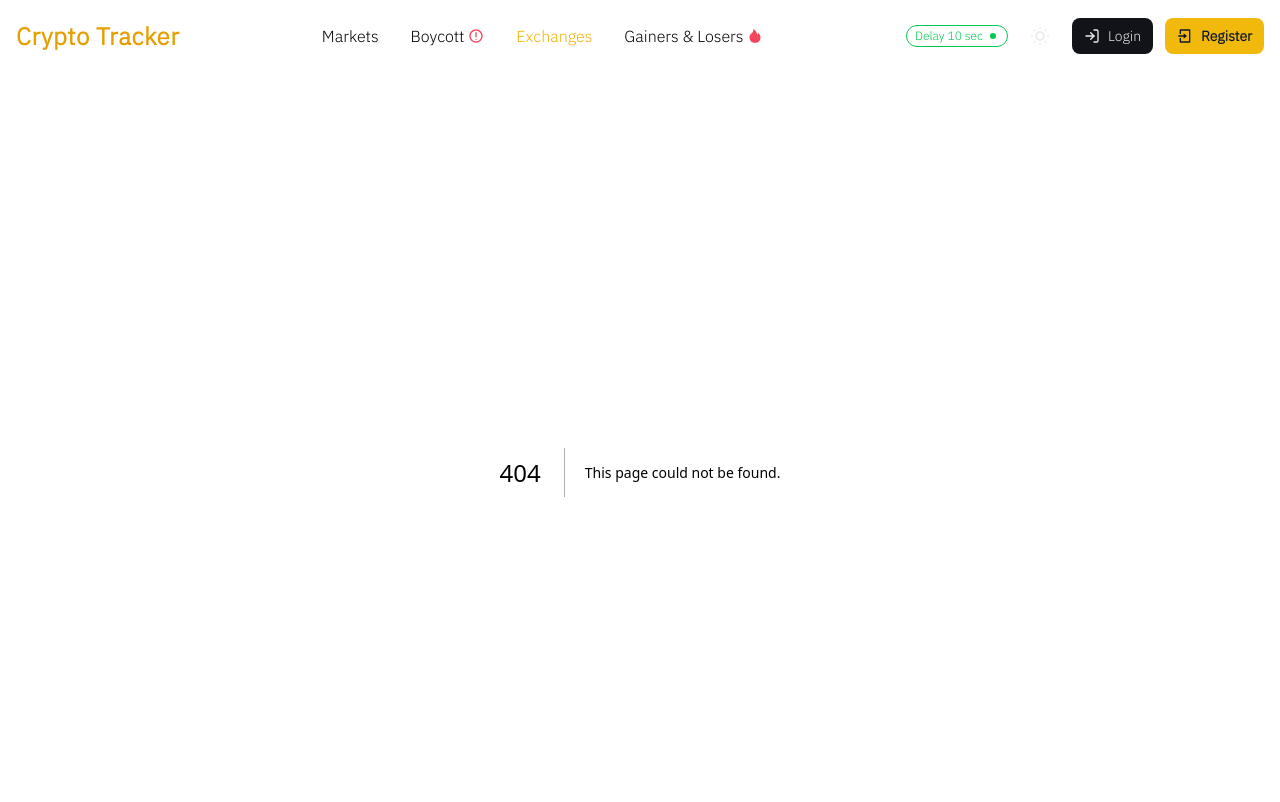
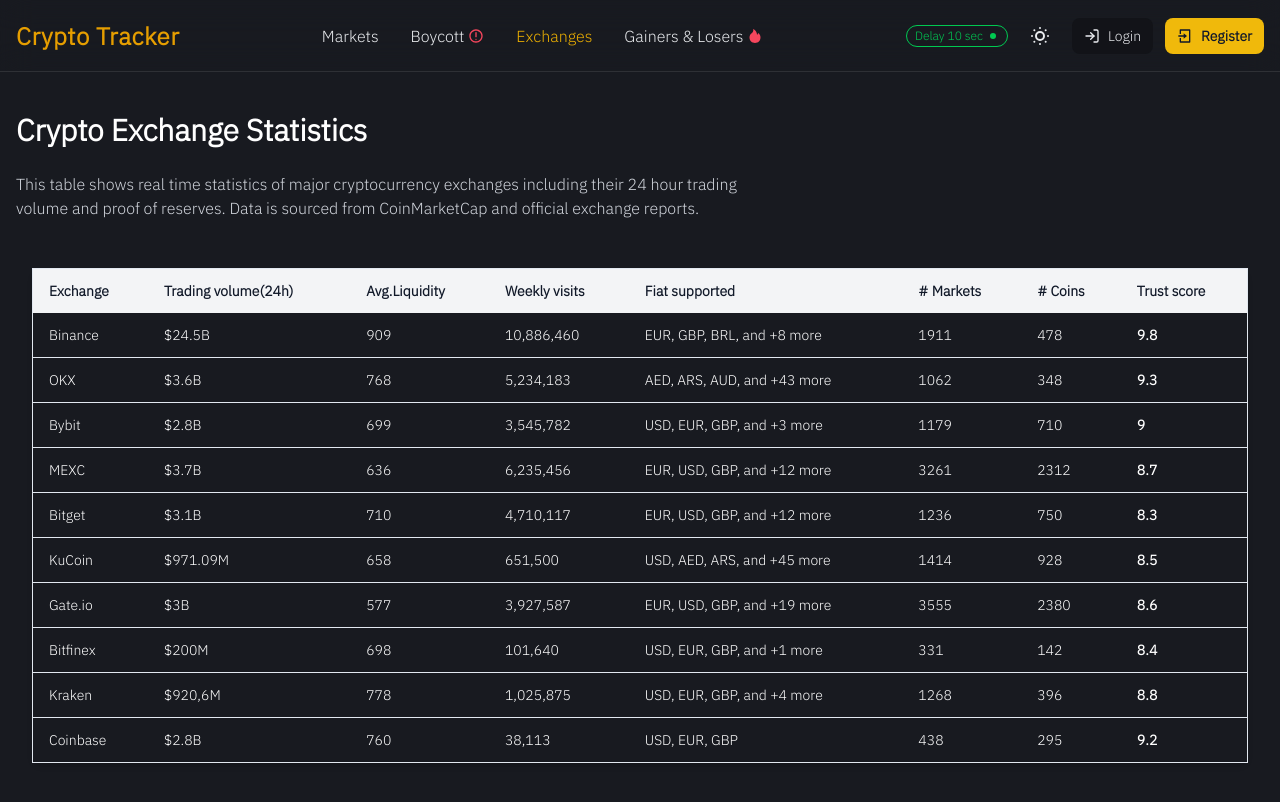
Before and after one commit to 14metehan53/crypto-tracker, a Next.js app: page /exchanges in a window 1280 px wide. Before the commit this address had no page. Shown: the top 802 px of the page. Built offline with nearby package versions, Linux system fonts and the light colour scheme.

Commit message:
sign in & sign up page

```diff
--- /dev/null
+++ b/app/(pages)/(auth)/auth/sign-in/page.tsx
@@ -0,0 +1,8 @@
+import React from 'react';
+import LoginForm from '@/components/LoginForm';
+
+const LoginPage = () => {
+  return <LoginForm />;
+};
+
+export default LoginPage;
--- /dev/null
+++ b/app/(pages)/(auth)/auth/sign-up/page.tsx
@@ -0,0 +1,8 @@
+import React from 'react';
+import RegisterForm from '@/components/RegisterForm';
+
+const RegisterPage = () => {
+  return <RegisterForm />;
+};
+
+export default RegisterPage;
--- /dev/null
+++ b/app/(pages)/exchanges/page.tsx
@@ -0,0 +1,162 @@
+'use client';
+import React from 'react';
+
+const exchanges = [
+  {
+    name: 'Binance',
+    volume24h: '$24.5B',
+    avgLiquidity: 909,
+    weeklyVisits: '10,886,460',
+    markets: '1911',
+    coins: '478',
+    fiatSupported: ['EUR', 'GBP', 'BRL', 'and +8 more'],
+    trustScore: 9.8,
+  },
+  {
+    name: 'OKX',
+    volume24h: '$3.6B',
+    avgLiquidity: 768,
+    weeklyVisits: '5,234,183',
+    markets: '1062',
+    coins: '348',
+    fiatSupported: ['AED', 'ARS', 'AUD', 'and +43 more'],
+    trustScore: 9.3,
+  },
+  {
+    name: 'Bybit',
+    volume24h: '$2.8B',
+    avgLiquidity: 699,
+    weeklyVisits: '3,545,782',
+    markets: '1179',
+    coins: '710',
+    fiatSupported: ['USD', 'EUR', 'GBP', 'and +3 more'],
+    trustScore: 9.0,
+  },
+  {
+    name: 'MEXC',
+    volume24h: '$3.7B',
+    avgLiquidity: 636,
+    weeklyVisits: '6,235,456',
+    markets: '3261',
+    coins: '2312',
+    fiatSupported: ['EUR', 'USD', 'GBP', 'and +12 more'],
+    trustScore: 8.7,
+  },
+  {
+    name: 'Bitget',
+    volume24h: '$3.1B',
+    avgLiquidity: 710,
+    weeklyVisits: '4,710,117',
+    markets: '1236',
+    coins: '750',
+    fiatSupported: ['EUR', 'USD', 'GBP', 'and +12 more'],
+    trustScore: 8.3,
+  },
+  {
+    name: 'KuCoin',
+    volume24h: '$971.09M',
+    avgLiquidity: 658,
+    weeklyVisits: '651,500',
+    markets: '1414',
+    coins: '928',
+    fiatSupported: ['USD', 'AED', 'ARS', 'and +45 more'],
+    trustScore: 8.5,
+  },
+  {
+    name: 'Gate.io',
+    volume24h: '$3B',
+    avgLiquidity: 577,
+    weeklyVisits: '3,927,587',
+    markets: '3555',
+    coins: '2380',
+    fiatSupported: ['EUR', 'USD', 'GBP', 'and +19 more'],
+    trustScore: 8.6,
+  },
+  {
+    name: 'Bitfinex',
+    volume24h: '$200M',
+    avgLiquidity: 698,
+    weeklyVisits: '101,640',
+    markets: '331',
+    coins: '142',
+    fiatSupported: ['USD', 'EUR', 'GBP', 'and +1 more'],
+    trustScore: 8.4,
+  },
+  {
+    name: 'Kraken',
+    volume24h: '$920,6M',
+    avgLiquidity: 778,
+    weeklyVisits: '1,025,875',
+    markets: '1268',
+    coins: '396',
+    fiatSupported: ['USD', 'EUR', 'GBP', 'and +4 more'],
+    trustScore: 8.8,
+  },
+  {
+    name: 'Coinbase',
+    volume24h: '$2.8B',
+    avgLiquidity: 760,
+    weeklyVisits: '38,113',
+    markets: '438',
+    coins: '295',
+    fiatSupported: ['USD', 'EUR', 'GBP'],
+    trustScore: 9.2,
+  },
+];
+
+const Exchanges = () => {
+  return (
+    <div className='container mx-auto py-10 px-4'>
+      <h1 className='text-3xl font-bold text-white mb-6'>
+        Crypto Exchange Statistics
+      </h1>
+      <p className='text-gray-300 mb-8 max-w-3xl'>
+        This table shows real time statistics of major cryptocurrency exchanges
+        including their 24 hour trading volume and proof of reserves. Data is
+        sourced from CoinMarketCap and official exchange reports.
+      </p>
+
+      <div className='overflow-x-auto p-4'>
+        <table className='min-w-full text-sm text-left text-gray-700 border shadow-md rounded-md'>
+          <thead className='bg-gray-100 text-gray-900 font-semibold'>
+            <tr>
+              <th className='px-4 py-3'>Exchange</th>
+              <th className='px-4 py-3'>Trading volume(24h)</th>
+              <th className='px-4 py-3'>Avg.Liquidity</th>
+              <th className='px-4 py-3'>Weekly visits</th>
+              <th className='px-4 py-3'>Fiat supported</th>
+              <th className='px-4 py-3'># Markets</th>
+              <th className='px-4 py-3'># Coins</th>
+              <th className='px-4 py-3'>Trust score</th>
+            </tr>
+          </thead>
+          <tbody>
+            {exchanges.map((exchange, index) => (
+              <tr
+                key={index}
+                className='border-b hover:bg-slate-400/10 transition text-white'
+              >
+                <td className='px-4 py-3 font-medium'>{exchange.name}</td>
+                <td className='px-4 py-3'>{exchange.volume24h}</td>
+                <td className='px-4 py-3'>{exchange.avgLiquidity}</td>
+                <td className='px-4 py-3'>{exchange.weeklyVisits}</td>
+                <td className='px-4 py-3'>
+                  {exchange.fiatSupported.length > 0
+                    ? exchange.fiatSupported.join(', ')
+                    : 'N/A'}
+                </td>
+                <td className='px-4 py-3'>{exchange.markets}</td>
+                <td className='px-4 py-3'>{exchange.coins}</td>
+                <td className='px-4 py-3 font-semibold'>
+                  {exchange.trustScore}
+                </td>
+              </tr>
+            ))}
+          </tbody>
+        </table>
+      </div>
+    </div>
+  );
+};
+
+export default Exchanges;
--- a/app/(pages)/gainersandlosers/page.tsx
+++ b/app/(pages)/gainersandlosers/page.tsx
@@ -1,6 +1,7 @@
 'use client';
 import React, { useEffect, useState } from 'react';
 import { MdOutlineAccessTimeFilled } from 'react-icons/md';
+import Link from 'next/link';
 
 const GainersAndLosers = () => {
   const initialTime = {
@@ -65,6 +66,20 @@
           <TimeCard value={seconds} label='Seconds' />
         </div>
         <div className='text-xs'>only registered users can see</div>
+        <div className='flex gap-x-3'>
+          <Link
+            className='text-xs text-yellow-500 hover:underline underline-offset-2'
+            href={'/auth/sign-in'}
+          >
+            sign in
+          </Link>
+          <Link
+            className='text-xs text-yellow-500 hover:underline underline-offset-2'
+            href={'/auth/sign-up'}
+          >
+            sign up
+          </Link>
+        </div>
       </div>
     </div>
   );
--- /dev/null
+++ b/app/(pages)/layout.tsx
@@ -0,0 +1,22 @@
+'use client';
+import React from 'react';
+import Header from '@/components/Header';
+import { usePathname } from 'next/navigation';
+
+const LayoutPage = ({ children }: { children: React.ReactNode }) => {
+  const pathname = usePathname();
+  return (
+    <>
+      {pathname === '/auth/sign-in' || pathname === '/auth/sign-up' ? (
+        <div>{children}</div>
+      ) : (
+        <>
+          <Header />
+          {children}
+        </>
+      )}
+    </>
+  );
+};
+
+export default LayoutPage;
--- a/app/layout.tsx
+++ b/app/layout.tsx
@@ -1,7 +1,6 @@
 import type { Metadata } from 'next';
-import './globals.css';
+import '@/app/globals.css';
 import { plexSans } from '@/fonts/font';
-import Header from '@/components/Header';
 
 export const metadata: Metadata = {
   title: 'Create Next App',
@@ -15,10 +14,13 @@
 }>) {
   return (
     <html lang='en'>
-      <body className={`${plexSans.className} antialiased`}>
-        <Header />
-        {children}
-      </body>
+      <head>
+        <meta
+          name='viewport'
+          content='width=device-width, initial-scale=1, maximum-scale=1, user-scalable=no'
+        />
+      </head>
+      <body className={`${plexSans.className} antialiased`}>{children}</body>
     </html>
   );
 }
--- a/app/page.tsx
+++ b/app/page.tsx
@@ -1,5 +1,11 @@
+import Header from '@/components/Header';
 import HomePage from '@/components/Home';
 
 export default function Home() {
-  return <HomePage />;
+  return (
+    <>
+      <Header />
+      <HomePage />
+    </>
+  );
 }
--- a/components/Header.tsx
+++ b/components/Header.tsx
@@ -8,9 +8,10 @@
 import { SunDimIcon } from 'lucide-react';
 import { Badge } from '@/components/ui/badge';
 import { headerMenuLinks } from '@/constants/links';
-import { usePathname } from 'next/navigation';
+import { usePathname, useRouter } from 'next/navigation';
 
 const Header = () => {
+  const router = useRouter();
   const pathname = usePathname();
 
   return (
@@ -60,12 +61,14 @@
           <Button
             className='cursor-pointer text-[#eaecef] bg-[#121318] hover:bg-[#0f0f14]'
             variant={'secondary'}
+            onClick={() => router.push('/auth/sign-in')}
           >
             <FiLogIn /> Login
           </Button>
           <Button
             className='cursor-pointer font-bold bg-[#F0B90B] hover:bg-[#daaa0f]'
             variant={'secondary'}
+            onClick={() => router.push('/auth/sign-up')}
           >
             <RiLoginBoxLine />
             Register
--- /dev/null
+++ b/components/LoginForm.tsx
@@ -0,0 +1,53 @@
+import React from 'react';
+import Link from 'next/link';
+import Image from 'next/image';
+import { CgGoogle } from 'react-icons/cg';
+import { Button } from '@/components/ui/button';
+import { Badge } from '@/components/ui/badge';
+
+const LoginForm = () => {
+  return (
+    <div className='min-h-screen w-full flex flex-col md:flex-row bg-[#121318]'>
+      <div className='w-full md:w-1/2 flex flex-col justify-center items-center px-8 py-12 text-center bg-[#0f1014]'>
+        <div className='gap-x-1 flex items-center mb-4'>
+          <div className='text-3xl font-bold text-white'>Sign in</div>
+          <Badge className='p-1 rounded-sm text-xs text-red-500 bg-[#fb2c3669]'>
+            inactive
+          </Badge>
+        </div>
+
+        <p className='text-gray-400 mb-6'>
+          Sign in easily and securely with your Google account.
+        </p>
+        <Button
+          variant='outline'
+          className='bg-white cursor-pointer text-black hover:bg-gray-100 flex items-center justify-center gap-2 w-full max-w-xs'
+        >
+          <CgGoogle size={20} />
+          Sign in with Google
+        </Button>
+        <p className='mt-4 text-sm text-gray-500'>
+          Don{"'"}t you have an account?{' '}
+          <Link href='/auth/sign-up' className='text-[#F0B90B] hover:underline'>
+            Sign up
+          </Link>
+        </p>
+        <p className='mt-2 text-sm text-gray-500 hover:underline underline-offset-2 cursor-pointer'>
+          <Link href={'/'}>go to home</Link>
+        </p>
+      </div>
+      <div className='relative w-full h-[52vh] md:w-1/2 md:h-auto overflow-hidden'>
+        <Image
+          priority
+          src='/images/crypto-tracker.png'
+          alt='crypto tracker'
+          fill
+          draggable={false}
+          className='object-cover select-none'
+        />
+      </div>
+    </div>
+  );
+};
+
+export default LoginForm;
--- /dev/null
+++ b/components/RegisterForm.tsx
@@ -0,0 +1,53 @@
+import React from 'react';
+import Link from 'next/link';
+import Image from 'next/image';
+import { CgGoogle } from 'react-icons/cg';
+import { Button } from '@/components/ui/button';
+import { Badge } from '@/components/ui/badge';
+
+const RegisterForm = () => {
+  return (
+    <div className='min-h-screen w-full flex flex-col md:flex-row bg-[#121318]'>
+      <div className='w-full md:w-1/2 flex flex-col justify-center items-center px-8 py-12 text-center bg-[#0f1014]'>
+        <div className='gap-x-1 flex items-center mb-4'>
+          <div className='text-3xl font-bold text-white'>Sign up</div>
+          <Badge className='p-1 rounded-sm text-xs text-red-500 bg-[#fb2c3669]'>
+            inactive
+          </Badge>
+        </div>
+
+        <p className='text-gray-400 mb-6'>
+          Sign up easily and securely with your Google account.
+        </p>
+        <Button
+          variant='outline'
+          className='bg-white cursor-pointer text-black hover:bg-gray-100 flex items-center justify-center gap-2 w-full max-w-xs'
+        >
+          <CgGoogle size={20} />
+          Sign up with Google
+        </Button>
+        <p className='mt-4 text-sm text-gray-500'>
+          Do you already have an account?{' '}
+          <Link href='/auth/sign-in' className='text-[#F0B90B] hover:underline'>
+            Sign in
+          </Link>
+        </p>
+        <p className='mt-2 text-sm text-gray-500 hover:underline underline-offset-2 cursor-pointer'>
+          <Link href={'/'}>go to home</Link>
+        </p>
+      </div>
+      <div className='relative w-full h-[52vh] md:w-1/2 md:h-auto overflow-hidden'>
+        <Image
+          priority
+          src='/images/crypto-tracker.png'
+          alt='crypto tracker'
+          fill
+          draggable={false}
+          className='object-cover select-none'
+        />
+      </div>
+    </div>
+  );
+};
+
+export default RegisterForm;
```
Also changed, not shown: public/images/crypto-tracker.png (added).
